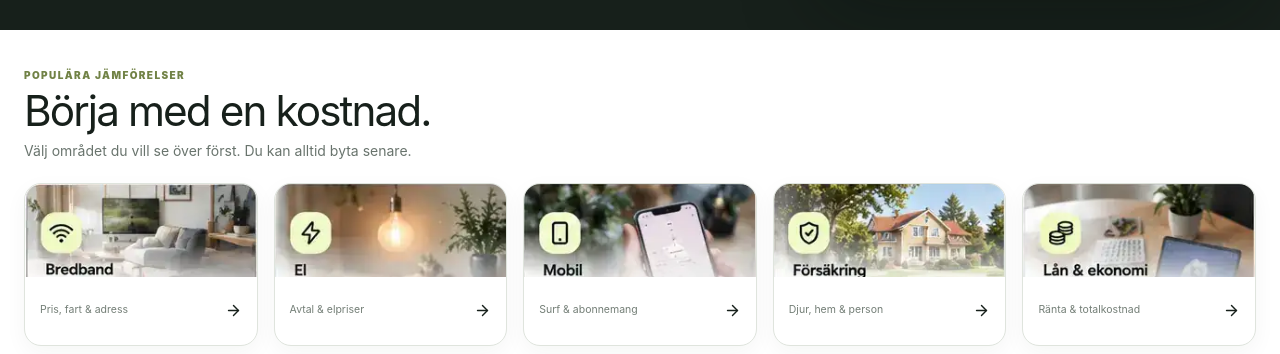
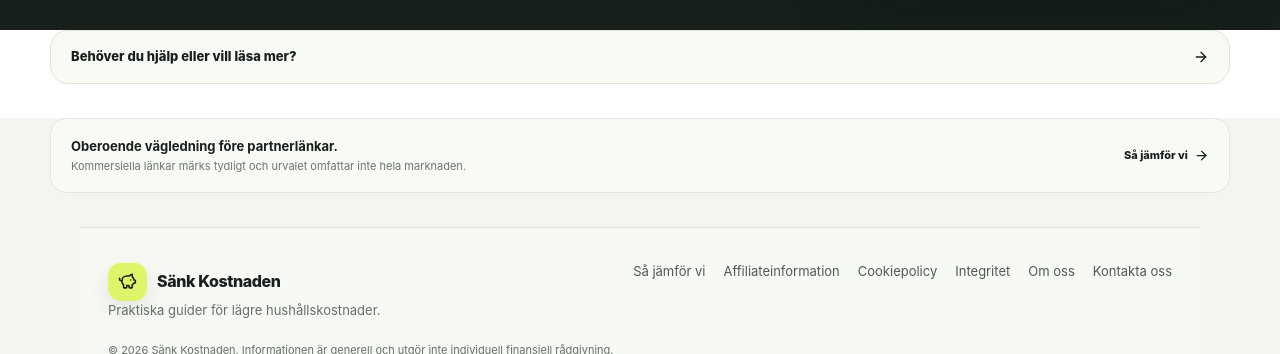
Before and after one commit to arvidlandin-cpu/sankkostnaden, a Next.js app: page / in a window 1280 px wide. Shown: the part 598-952 px from the top of the page. Built offline with nearby package versions, Linux system fonts and the light colour scheme.

Commit message:
Remove duplicate comparison card section from homepage

```diff
--- a/pages/index.tsx
+++ b/pages/index.tsx
@@ -3,14 +3,6 @@ import { useEffect, useState } from 'react';
 import { ArrowRight, PiggyBank } from 'lucide-react';
 import styles from '../styles/Home.module.css';
 import HomeHero from '../components/HomeHero';
-
-const categories=[
-  {title:'Bredband',subtitle:'Pris, fart & adress',href:'/bredband/bredband-pa-min-adress/',image:'/design/card-bredband.webp'},
-  {title:'El',subtitle:'Avtal & elpriser',href:'/elavtal/jamfor-elavtal/',image:'/design/card-el.webp'},
-  {title:'Mobil',subtitle:'Surf & abonnemang',href:'/mobil/billigaste-mobilabonnemanget/',image:'/design/card-mobil.webp'},
-  {title:'Försäkring',subtitle:'Djur, hem & person',href:'/forsakring/jamfor-forsakring/',image:'/design/card-forsakring.webp'},
-  {title:'Lån & ekonomi',subtitle:'Ränta & totalkostnad',href:'/ekonomi/',image:'/design/card-ekonomi.webp'},
-];
 
 const guideGroups=[
   {title:'Snabbhjälp',links:[
@@ -81,18 +73,6 @@ export default function Home(){
     <main>
       <HomeHero/>
 
-      <section className={`${styles.section} ${styles.popularSection}`} id='jamfor'>
-        <div className={styles.popularHeader}>
-          <div><p>POPULÄRA JÄMFÖRELSER</p><h2>Börja med en kostnad.</h2><span>Välj området du vill se över först. Du kan alltid byta senare.</span></div>
-        </div>
-        <div className={styles.popularGrid}>
-          {categories.map(({title,subtitle,href,image})=><a className={styles.popularCard} href={href} key={title}>
-            <img className={styles.popularImageExact} src={image} alt='' loading='lazy'/>
-            <div className={styles.popularBody}><small>{subtitle}</small><ArrowRight size={17}/></div>
-          </a>)}
-        </div>
-      </section>
-
       <section className={styles.guideLibrarySection}>
         <details className={styles.guideLibrary}>
           <summary>Behöver du hjälp eller vill läsa mer? <ArrowRight size={16}/></summary>
```
